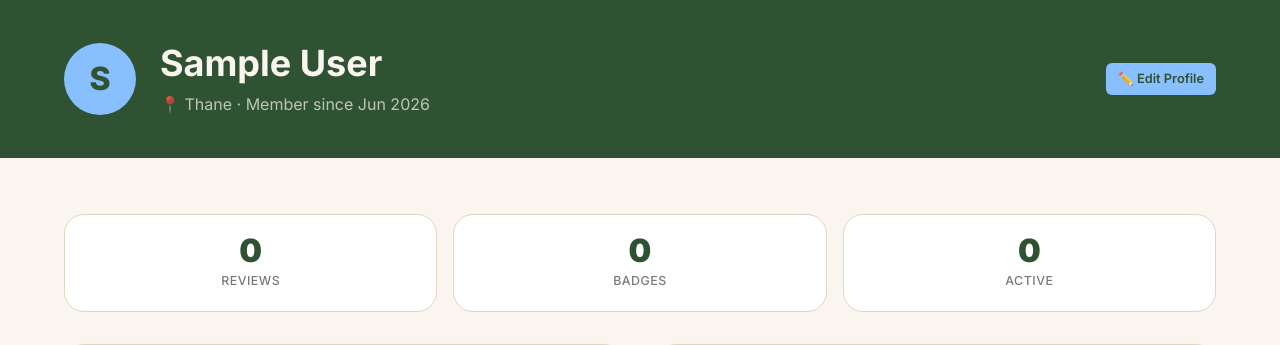
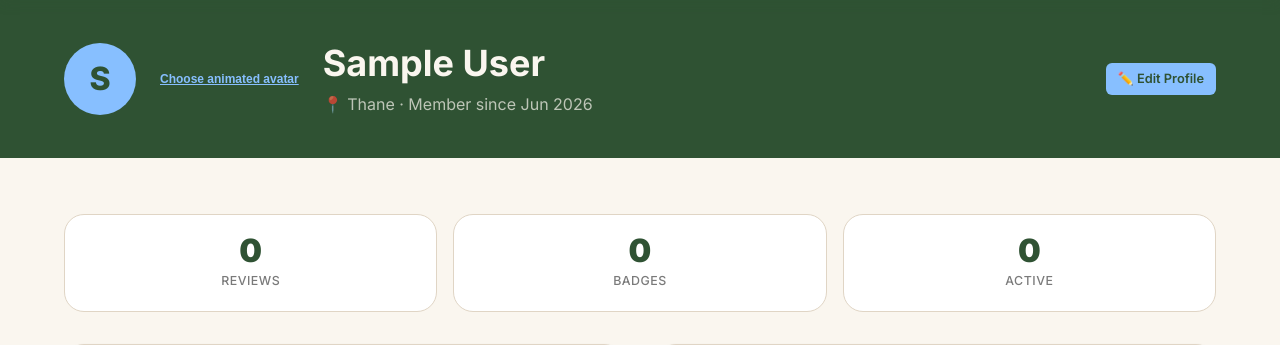
Before and after one commit to vedhegishte25/ForkFind, a Flask app: page /profile/ in a window 1280 px wide. Shown: the part 64-409 px from the top of the page. Run offline with Flask 3, Linux system fonts and the light colour scheme; the visitor is signed in with stand-in values (Sample User, id 1); data that the repository does not hold is empty.

Commit message:
modified routes and profile section

```diff
--- a/backend/routes/profile.py
+++ b/backend/routes/profile.py
@@ -160,3 +160,17 @@ def upload_avatar():
     db.session.commit()
 
     return jsonify({'message': 'Avatar updated', 'avatar': avatar_data})
+
+@profile.route('/set-preset-avatar', methods=['POST'])
+@login_required
+def set_preset_avatar():
+    data = request.get_json()
+    avatar_url = data.get('avatar_url')
+
+    if not avatar_url or 'dicebear.com' not in avatar_url:
+        return jsonify({'error': 'Invalid avatar'}), 400
+
+    current_user.avatar = avatar_url
+    db.session.commit()
+
+    return jsonify({'message': 'Avatar updated', 'avatar': avatar_url})
--- a/templates/profile.html
+++ b/templates/profile.html
@@ -52,6 +52,52 @@
         </div>
       </div>
       <input type="file" id="avatar-upload-input" accept="image/*" style="display:none;" />
+      <div style="display:flex; flex-direction:column; gap:0.25rem;">
+  <button
+    type="button"
+    onclick="openAvatarGallery()"
+    style="
+      background:none; border:none; cursor:pointer;
+      font-size:0.75rem; color:var(--sky-blue);
+      font-weight:600; text-decoration:underline;
+      padding:0;
+    ">
+    Choose animated avatar
+  </button>
+</div>
+
+<div id="avatar-gallery-modal" style="
+  display:none;
+  position:fixed; inset:0;
+  background:rgba(0,0,0,0.5);
+  z-index:9999;
+  align-items:center; justify-content:center;
+  padding:1rem;
+">
+  <div style="
+    background:#fff;
+    border-radius:var(--radius-xl);
+    padding:1.5rem;
+    width:100%; max-width:480px;
+    max-height:80vh;
+    overflow-y:auto;
+  ">
+    <div style="display:flex; justify-content:space-between;
+                align-items:center; margin-bottom:1rem;">
+      <h3 style="color:var(--text-primary);">Choose your avatar</h3>
+      <button onclick="closeAvatarGallery()"
+              style="background:none; border:none; font-size:1.25rem;
+                     cursor:pointer; color:var(--text-muted);">✕</button>
+    </div>
+
+    <div id="avatar-gallery-grid" style="
+      display:grid;
+      grid-template-columns:repeat(4, 1fr);
+      gap:0.875rem;
+    ">
+    </div>
+  </div>
+</div>
 
       <div>
         <h1 style="color:var(--cream); margin-bottom:0.25rem;">
@@ -500,7 +546,6 @@
 
 {% block scripts %}
 <script src="{{ url_for('static', filename='js/dna_chart.js') }}"></script>
-<script src="{{ url_for('static', filename='js/dna_chart.js') }}"></script>
 <script>
   document.getElementById('avatar-upload-input')?.addEventListener('change', async (e) => {
     const file = e.target.files[0]
@@ -550,8 +595,7 @@
     }
     reader.readAsDataURL(file)
   })
-</script>
-<script>
+
   function toggleEditForm() {
     const form = document.getElementById('edit-profile-form')
     form.style.display = form.style.display === 'none' ? 'block' : 'none'
```
